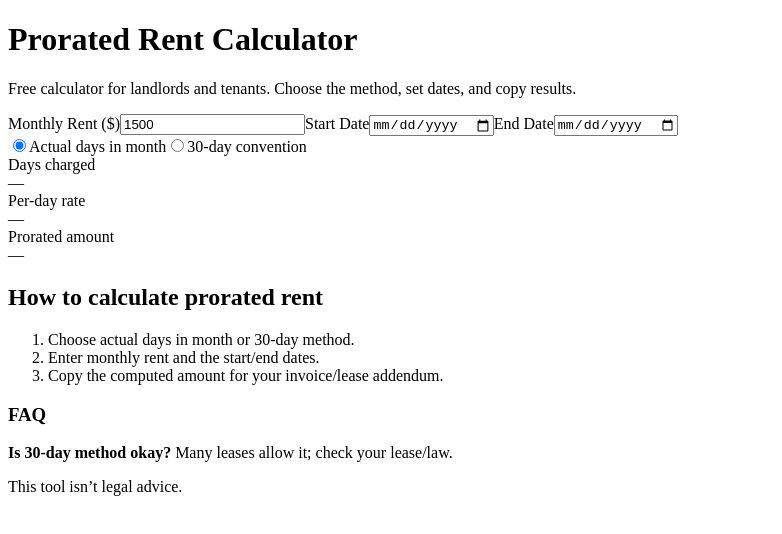
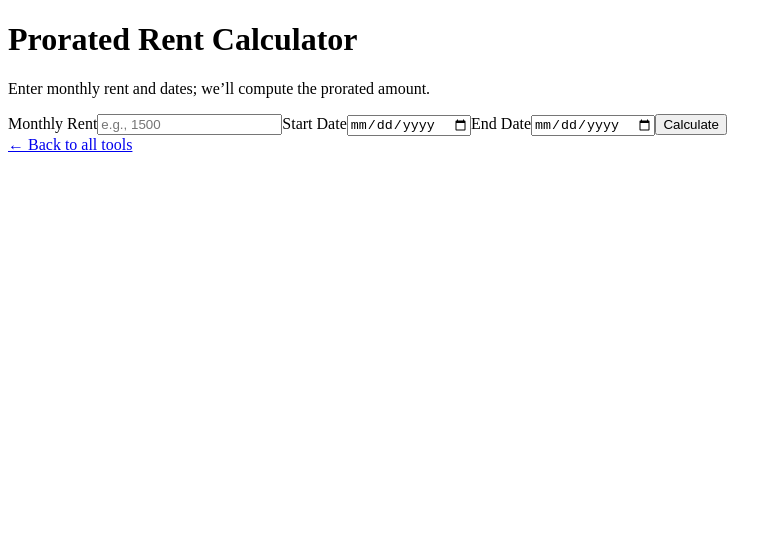
Before and after one commit to isanda101/landlord-toolkit, a Next.js app: page /prorated-rent-calculator in a window 1280 px wide. Shown: the top 534 px of the page, without its empty margins (0-782 px from the left). Built offline with nearby package versions, Linux system fonts and the light colour scheme.

Commit message:
feat: add tool routes (prorated rent, security deposit, notice generator) + sitemap

```diff
--- /dev/null
+++ b/app/notice-generator/layout.jsx
@@ -0,0 +1,6 @@
+// app/notice-generator/layout.jsx
+export const metadata = {
+  title: "Notice Generator – Landlord Toolkit",
+  description: "Generate tenant notices and letters in minutes.",
+};
+export default function NoticeLayout({ children }) { return children; }
--- /dev/null
+++ b/app/prorated-rent-calculator/layout.jsx
@@ -0,0 +1,6 @@
+// app/prorated-rent-calculator/layout.jsx
+export const metadata = {
+  title: "Prorated Rent Calculator – Landlord Toolkit",
+  description: "Quickly calculate prorated rent for move-ins and move-outs.",
+};
+export default function ProratedLayout({ children }) { return children; }
--- a/app/prorated-rent-calculator/page.jsx
+++ b/app/prorated-rent-calculator/page.jsx
@@ -1,29 +1,30 @@
-import { ProratedRent } from "@/components/tools";
+'use client';
+import Link from "next/link";
 
-export const metadata = {
-  title: "Prorated Rent Calculator (Free)",
-  description: "Calculate prorated rent by actual days or 30-day method. Fast, accurate, and free.",
-};
+export default function ProratedRentCalculatorPage() {
+  const onView = () => {
+    if (typeof window !== 'undefined' && window.va) window.va('event', 'ToolViewed', { tool: 'Prorated Rent Calculator' });
+    if (typeof window !== 'undefined' && window.fbq) window.fbq('trackCustom', 'ToolViewed', { tool: 'Prorated Rent Calculator' });
+  };
+  const onUse = () => {
+    if (typeof window !== 'undefined' && window.va) window.va('event', 'ToolUsed', { tool: 'Prorated Rent Calculator' });
+    if (typeof window !== 'undefined' && window.fbq) window.fbq('trackCustom', 'ToolUsed', { tool: 'Prorated Rent Calculator' });
+    alert("Example: calculation result here.");
+  };
 
-export default function Page() {
   return (
-    <main className="max-w-3xl mx-auto px-4 py-12">
-      <h1 className="text-2xl font-semibold mb-3">Prorated Rent Calculator</h1>
-      <p className="text-sm text-gray-600 mb-6">
-        Free calculator for landlords and tenants. Choose the method, set dates, and copy results.
-      </p>
-      <ProratedRent />
-      <section className="mt-10 prose prose-sm">
-        <h2>How to calculate prorated rent</h2>
-        <ol>
-          <li>Choose actual days in month or 30-day method.</li>
-          <li>Enter monthly rent and the start/end dates.</li>
-          <li>Copy the computed amount for your invoice/lease addendum.</li>
-        </ol>
-        <h3>FAQ</h3>
-        <p><strong>Is 30-day method okay?</strong> Many leases allow it; check your lease/law.</p>
-        <p className="text-xs text-gray-500">This tool isn’t legal advice.</p>
+    <main className="p-4 max-w-xl mx-auto" onLoad={onView}>
+      <h1 className="text-2xl font-bold">Prorated Rent Calculator</h1>
+      <p className="mt-2 text-sm text-gray-600">Enter monthly rent and dates; we’ll compute the prorated amount.</p>
+
+      <section className="mt-6 space-y-3">
+        <label className="block"><span>Monthly Rent</span><input type="number" className="w-full border p-2 rounded" placeholder="e.g., 1500" /></label>
+        <label className="block"><span>Start Date</span><input type="date" className="w-full border p-2 rounded" /></label>
+        <label className="block"><span>End Date</span><input type="date" className="w-full border p-2 rounded" /></label>
+        <button className="w-full mt-2 border rounded p-2 font-medium" onClick={onUse}>Calculate</button>
       </section>
+
+      <div className="mt-8"><Link href="/" className="underline">← Back to all tools</Link></div>
     </main>
   );
 }
--- /dev/null
+++ b/app/security-deposit-calculator/layout.jsx
@@ -0,0 +1,6 @@
+// app/security-deposit-calculator/layout.jsx
+export const metadata = {
+  title: "Security Deposit Calculator – Landlord Toolkit",
+  description: "Calculate deposit, deductions, and return amounts quickly.",
+};
+export default function SecDepLayout({ children }) { return children; }
```
Also changed, not shown: app/notice-generator/page.jsx (added, +34 -0 lines), app/security-deposit-calculator/page.jsx (added, +29 -0 lines), 1 other file (tests, documents, lock files or other folders).
